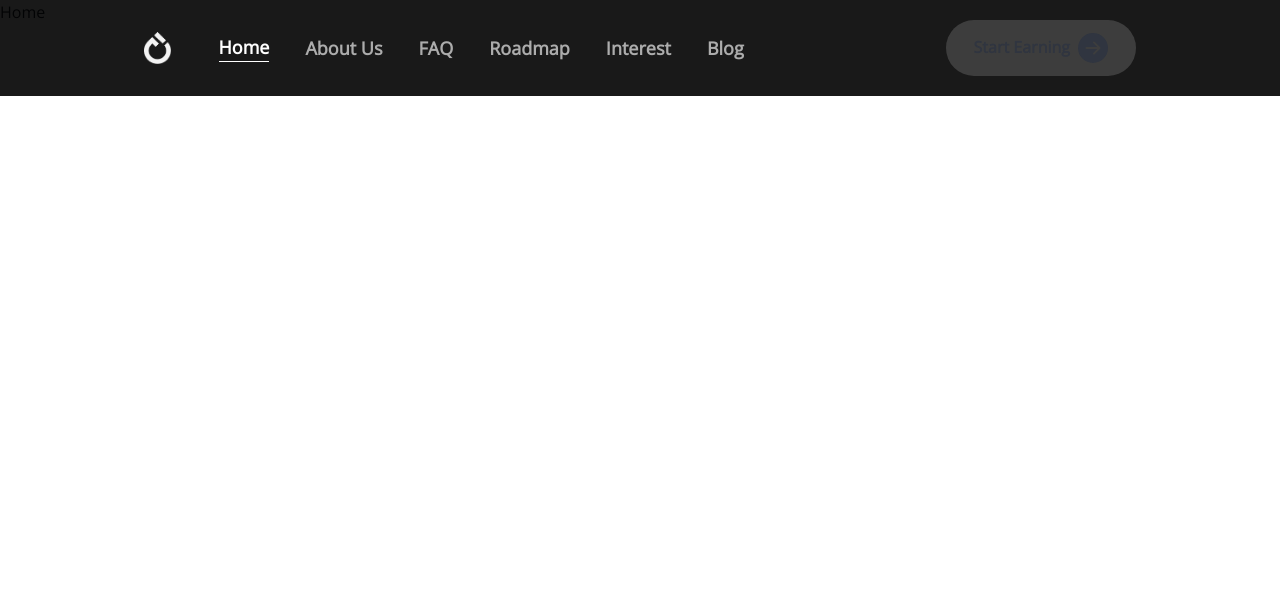
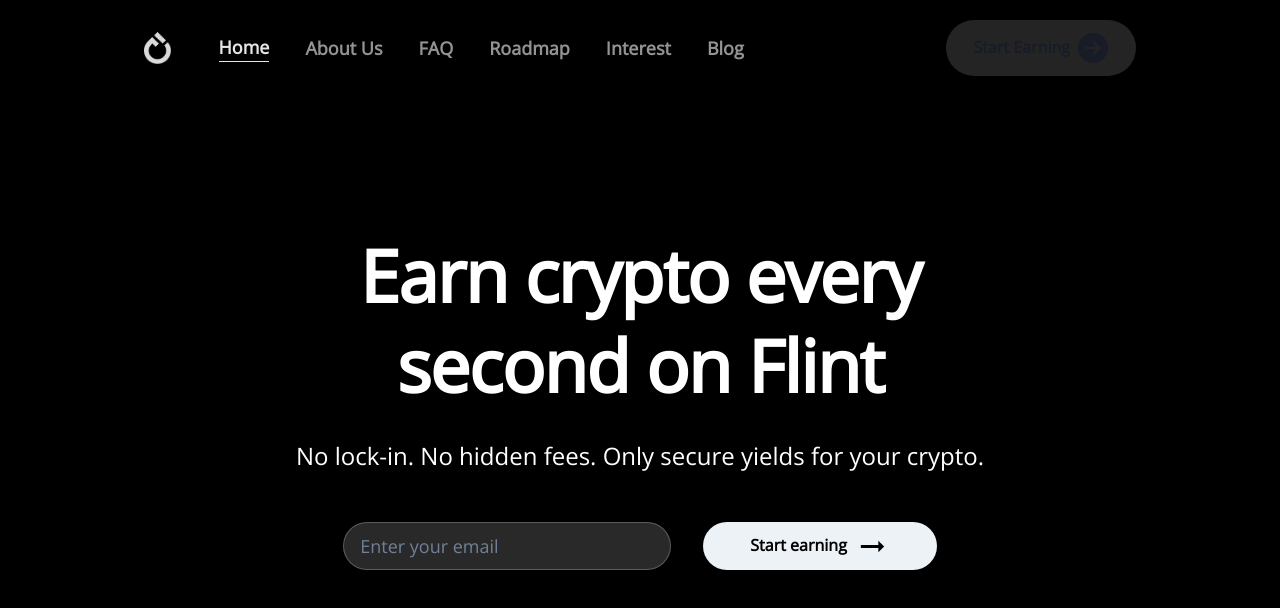
Before and after one commit to devvanu/flint-dot-money-clone, a React (Vite) app: page / in a window 1280 px wide. Shown: the top 608 px of the page. Built offline with nearby package versions, Linux system fonts and the light colour scheme.

Commit message:
update: added content in bannersection

```diff
--- /dev/null
+++ b/src/components/Banner.jsx
@@ -0,0 +1,40 @@
+import { Button, VStack, Heading, Flex, Input, Text, Stack} from "@chakra-ui/react";
+import { MdOutlineArrowRightAlt } from "react-icons/md";
+
+const Banner = () => {
+  return (
+    <Stack h="100vh" bg="black" color="white">
+      <VStack h="100%" align="center" justify="center">
+        <Heading
+          mb="5"
+          textAlign="center"
+          lineHeight="1.25"
+          fontSize="7xl"
+          letterSpacing="-1.5px"
+          fontWeight="800"
+        >
+          Earn crypto every <br /> second on Flint
+        </Heading>
+        <Text pb="10" fontSize="2xl">
+          No lock-in. No hidden fees. Only secure yields for your crypto.
+        </Text>
+        <Stack direction='row' spacing='8' justify="space-between" >
+          <Input
+            size="lg"
+            borderColor="whiteAlpha.400"
+            focusBorderColor="whiteAlpha.600"
+            borderRadius="25px"
+            bg="whiteAlpha.300"
+            type="email"
+            placeholder="Enter your email"
+          />
+          <Button px='20' py='6' borderRadius='25px' color='black' rightIcon={<MdOutlineArrowRightAlt style={{ fontSize: "35px" }} />}>
+            Start earning
+          </Button>
+        </Stack>
+      </VStack>
+    </Stack>
+  );
+};
+
+export default Banner;
--- a/src/data/data.jsx
+++ /dev/null
@@ -1,3 +0,0 @@
-export const navDetails = [
-    'Home', 'About Us', 'FAQ', 'Roadmap', 'Interst', 'Blog'
-]
--- a/src/main.jsx
+++ b/src/main.jsx
@@ -4,7 +4,7 @@
 import { ChakraProvider } from '@chakra-ui/react'
 
 import App from './App'
-import './index.css'
+import './styles/index.css'
 import theme from './styles/Theme';
 
 ReactDOM.createRoot(document.getElementById('root')).render(
--- a/src/routes/Home.jsx
+++ b/src/routes/Home.jsx
@@ -1,6 +1,10 @@
+import Banner from "../components/Banner"
+
 const Home = () => {
   return (
-    <div>Home</div>
+    <>
+      <Banner />
+    </>
   )
 }
 
```
Also changed, not shown: src/styles/index.css (renamed from src/index.css).
